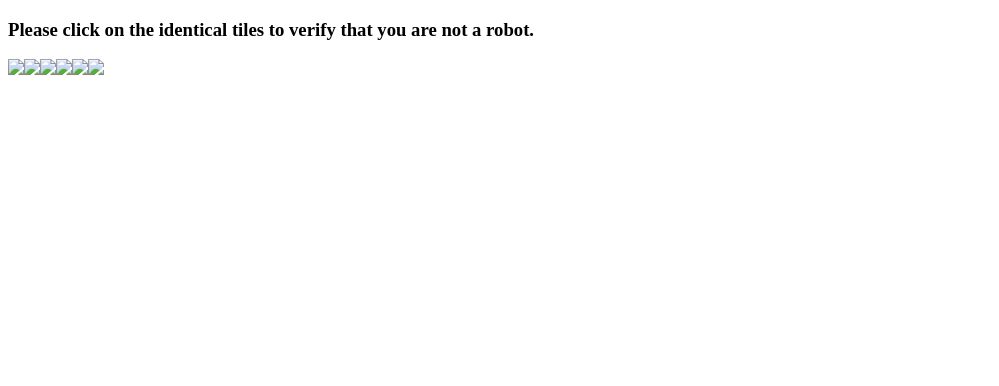
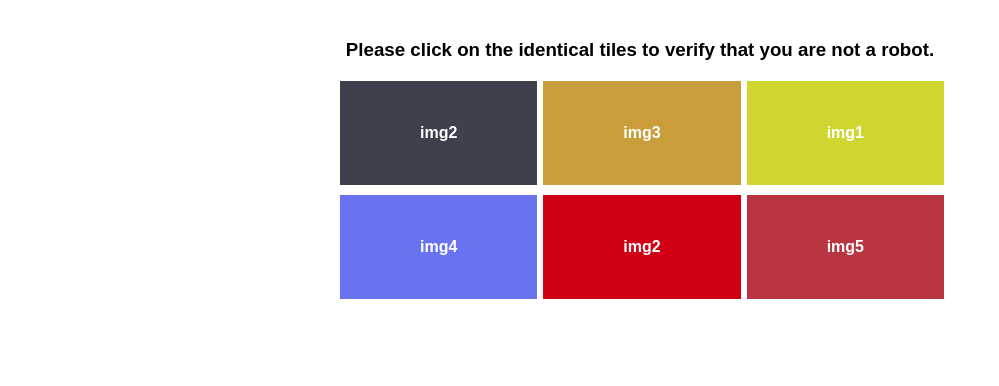
Before and after one commit to acciojob/I-am-not-a-robot-Rashika2308, a website: page main.html in a window 1280 px wide. Shown: the whole page, without its empty margins (0-999 px from the left). Drawn offline with Linux system fonts and the light colour scheme.

Commit message:
created a submission

```diff
--- a/main.html
+++ b/main.html
@@ -2,17 +2,15 @@
 <html lang="en">
 <head>
     <meta charset="UTF-8">
+    <meta name="viewport" content="width=device-width, initial-scale=1.0">
     <title>Robot Verification</title>
-  <link rel="stylesheet" href="style.css">
+    <link rel="stylesheet" href="styles.css">
 </head>
 <body>
-
     <h3 id="h">Please click on the identical tiles to verify that you are not a robot.</h3>
-  <div id="images"></div>
-
+    <div class="image-container" id="imageContainer"></div>
     <button id="reset">Reset</button>
     <button id="verify">Verify</button>
-
     <p id="para"></p>
 
     <script src="script.js"></script>
--- a/script.js
+++ b/script.js
@@ -1,44 +1,58 @@
-const imageSources = ['img1.jpg', 'img2.jpg', 'img3.jpg', 'img4.jpg', 'img5.jpg'];
-const container = document.getElementById('images');
+document.addEventListener('DOMContentLoaded', function() {
+    const imageOptions = ['img1', 'img2', 'img3', 'img4', 'img5'];
+
+    const imageContainer = document.getElementById('imageContainer');
     const resetBtn = document.getElementById('reset');
     const verifyBtn = document.getElementById('verify');
-const resultPara = document.getElementById('para');
-const msg = document.getElementById('h');
+    const messagePara = document.getElementById('para');
+    const heading = document.getElementById('h');
 
     let selectedTiles = [];
+    let tiles = [];
 
-function shuffleAndDisplayImages() {
-  container.innerHTML = '';
-  resultPara.textContent = '';
-  msg.textContent = 'Please click on the identical tiles to verify that you are not a robot.';
+    initGame();
+
+    function initGame() {
+        imageContainer.innerHTML = '';
         selectedTiles = [];
+        messagePara.textContent = '';
         resetBtn.style.display = 'none';
         verifyBtn.style.display = 'none';
+        heading.textContent = 'Please click on the identical tiles to verify that you are not a robot.';
 
-  // Clone and shuffle
-  const images = [...imageSources];
-  const duplicateIndex = Math.floor(Math.random() * 5);
-  images.push(imageSources[duplicateIndex]);
+        const randomIndex = Math.floor(Math.random() * imageOptions.length);
+        const duplicateImage = imageOptions[randomIndex];
 
-  const shuffled = images.sort(() => Math.random() - 0.5);
+        tiles = [...imageOptions];
+        tiles.push(duplicateImage);
 
-  shuffled.forEach((src) => {
-    const img = document.createElement('img');
-    img.src = src;
-    img.className = 'tile';
-    img.dataset.src = src;
-    img.addEventListener('click', () => handleTileClick(img));
-    container.appendChild(img);
+        shuffleArray(tiles);
+
+        tiles.forEach((img, index) => {
+            const tile = document.createElement('div');
+            tile.className = 'tile';
+            tile.dataset.index = index;
+            tile.dataset.img = img;
+            tile.textContent = img;
+            tile.style.backgroundColor = getRandomColor();
+
+            tile.addEventListener('click', handleTileClick);
+            imageContainer.appendChild(tile);
         });
     }
 
-function handleTileClick(tile) {
-  if (selectedTiles.length >= 2 || tile.classList.contains('selected')) return;
+    function handleTileClick(event) {
+        const tile = event.target;
+        const index = parseInt(tile.dataset.index);
 
+        if (selectedTiles.includes(index)) return;
+
+        if (selectedTiles.length >= 2) return;
+
+        selectedTiles.push(index);
         tile.classList.add('selected');
-  selectedTiles.push(tile);
 
-  if (selectedTiles.length === 1) {
+        if (selectedTiles.length > 0) {
             resetBtn.style.display = 'inline-block';
         }
 
@@ -47,27 +61,45 @@ function handleTileClick(tile) {
         }
     }
 
-function resetState() {
-  selectedTiles.forEach(tile => tile.classList.remove('selected'));
+    resetBtn.addEventListener('click', function() {
+        // Deselect all tiles
+        document.querySelectorAll('.tile').forEach(tile => {
+            tile.classList.remove('selected');
+        });
+
         selectedTiles = [];
         resetBtn.style.display = 'none';
         verifyBtn.style.display = 'none';
-  resultPara.textContent = '';
-  msg.textContent = 'Please click on the identical tiles to verify that you are not a robot.';
+        messagePara.textContent = '';
+    });
+
+    verifyBtn.addEventListener('click', function() {
+        verifyBtn.style.display = 'none';
+
+        const tile1 = document.querySelector(`.tile[data-index="${selectedTiles[0]}"]`);
+        const tile2 = document.querySelector(`.tile[data-index="${selectedTiles[1]}"]`);
+
+        if (tile1.dataset.img === tile2.dataset.img) {
+            messagePara.textContent = 'You are a human. Congratulations!';
+        } else {
+            messagePara.textContent = 'We can\'t verify you as a human. You selected the non-identical tiles.';
+        }
+    });
+
+    function shuffleArray(array) {
+        for (let i = array.length - 1; i > 0; i--) {
+            const j = Math.floor(Math.random() * (i + 1));
+            [array[i], array[j]] = [array[j], array[i]];
+        }
+        return array;
     }
 
-function verifySelection() {
-  const [first, second] = selectedTiles;
-  verifyBtn.style.display = 'none';
-
-  if (first.dataset.src === second.dataset.src) {
-    resultPara.textContent = 'You are a human. Congratulations!';
-  } else {
-    resultPara.textContent = "We can't verify you as a human. You selected the non-identical tiles.";
+    function getRandomColor() {
+        const letters = '0123456789ABCDEF';
+        let color = '#';
+        for (let i = 0; i < 6; i++) {
+            color += letters[Math.floor(Math.random() * 16)];
         }
+        return color;
     }
-
-resetBtn.addEventListener('click', resetState);
-verifyBtn.addEventListener('click', verifySelection);
-
-window.onload = shuffleAndDisplayImages;
+});
--- a/styles.css
+++ b/styles.css
@@ -1,23 +1,55 @@
-#images {
-  display: flex;
-  flex-wrap: wrap;
-  max-width: 360px;
+body {
+    font-family: Arial, sans-serif;
+    max-width: 600px;
+    margin: 0 auto;
+    padding: 20px;
+    text-align: center;
+}
+
+.image-container {
+    display: grid;
+    grid-template-columns: repeat(3, 1fr);
+    gap: 10px;
+    margin: 20px 0;
 }
 
 .tile {
-  width: 100px;
-  height: 100px;
-  margin: 5px;
-  border: 2px solid #333;
-  cursor: pointer;
+    width: 100%;
+    height: 100px;
+    object-fit: cover;
+    cursor: pointer;
+    border: 2px solid transparent;
+    display: flex;
+    align-items: center;
+    justify-content: center;
+    color: white;
+    font-weight: bold;
 }
 
-.selected {
-  border: 4px solid green;
+.tile.selected {
+    border: 2px solid #4285f4;
+}
+
+button {
+    padding: 10px 20px;
+    margin: 10px;
+    background-color: #4285f4;
+    color: white;
+    border: none;
+    border-radius: 4px;
+    cursor: pointer;
+}
+
+button:hover {
+    background-color: #3367d6;
 }
 
 #reset, #verify {
-  margin: 10px 5px;
-  padding: 10px 15px;
-  display: none;
+    display: none;
 }
+
+#para {
+    min-height: 24px;
+    margin: 20px 0;
+    font-weight: bold;
+}
```
Lines whose indentation alone changed are shown as unchanged.
